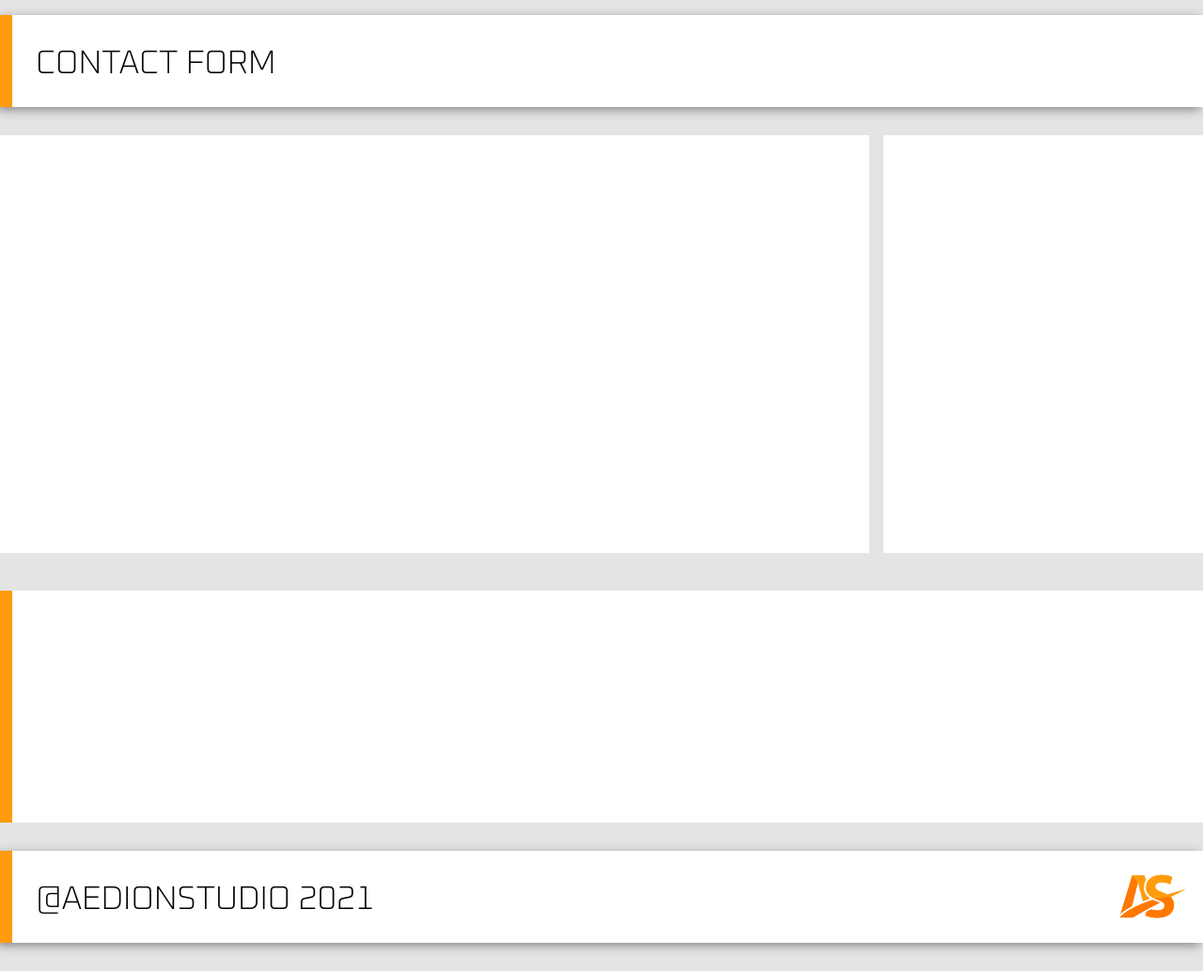
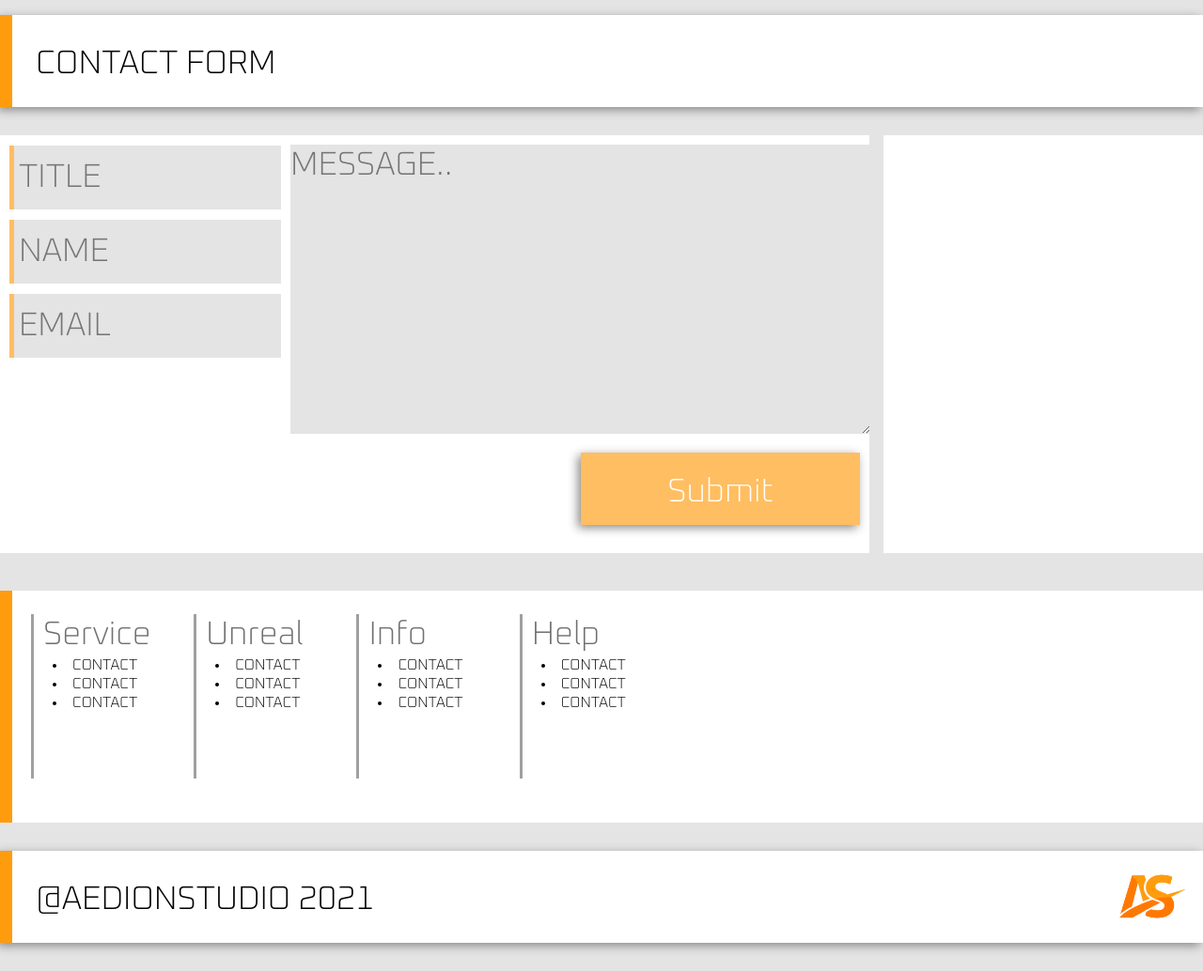
Before and after one commit to Mustafa566/AedionStudio-Site, a PHP site: page / in a window 1280 px wide; the page is wider, and only the part inside the window is pictured. Shown: the part 1783-2817 px from the top of that part at 94% size. Run offline with PHP 8.4, Linux system fonts and the light colour scheme.

Commit message:
new update

```diff
--- a/Website/index.html
+++ b/Website/index.html
@@ -115,23 +115,23 @@
             <div class="row bgWhite">
 
                 <!-- Buttons -->
-                <div class="column bgWhite">
-                    <div class="gameBtn boxShadow row bgWhite">
+                <div class="columnGame bgWhite">
+                    <div class="gameBtn boxShadow row bgWhite pointer">
                         <img src="./image/btnIcons/down2dieIcon.png" class="iconSize">
                         <p class="gameName w100 vrAlign bgWhite">DOWN2DIE</p>
                     </div>
 
-                    <div class="buyGameBtn boxShadow row bgWhite">
+                    <div class="buyGameBtn boxShadow row bgWhite pointer">
                         <img src="./image/btnIcons/steamIcon.png" class="iconSize">
                         <p class="gameName w100 vrAlign bgWhite">BUY GAME</p>
                     </div>
 
-                    <div class="socialAndTrelloBtn boxShadow row bgWhite">
+                    <div class="socialAndTrelloBtn boxShadow row bgWhite pointer">
                         <img src="./image/btnIcons/facebookIcon.png" class="iconSize">
                         <p class="gameName w100 vrAlign bgWhite">UPDATES</p>
                     </div>
 
-                    <div class="socialAndTrelloBtn boxShadow row bgWhite">
+                    <div class="socialAndTrelloBtn boxShadow row bgWhite pointer">
                         <img src="./image/btnIcons/trelloIcon.png" class="iconSize">
                         <p class="gameName w100 vrAlign bgWhite">TRELLO</p>
                     </div>
@@ -160,27 +160,27 @@
         <!-- Social media buttons -->
         <div class="row">
             <div class="socialDiv">
-                <img src="./image/socialBtn/facebookIcon.png" class="socicalIcon bgWhite">
+                <img src="./image/socialBtn/facebookIcon.png" class="socicalIcon bgWhite pointer">
                 <div class="line lineBlue"></div>
             </div>
             <div class="socialDiv">
-                <img src="./image/socialBtn/instagramIcon.png" class="socicalIcon bgWhite">
+                <img src="./image/socialBtn/instagramIcon.png" class="socicalIcon bgWhite pointer">
                 <div class="line linePink"></div>
             </div>
             <div class="socialDiv">
-                <img src="./image/socialBtn/twitterIcon.png" class="socicalIcon bgWhite">
+                <img src="./image/socialBtn/twitterIcon.png" class="socicalIcon bgWhite pointer">
                 <div class="line lineBabyBlue"></div>
             </div>
             <div class="socialDiv">
-                <img src="./image/socialBtn/snapchatIcon.png" class="socicalIcon bgWhite">
+                <img src="./image/socialBtn/snapchatIcon.png" class="socicalIcon bgWhite pointer">
                 <div class="line lineYellow"></div>
             </div>
             <div class="socialDiv">
-                <img src="./image/socialBtn/googleIcon.png" class="socicalIcon bgWhite">
+                <img src="./image/socialBtn/googleIcon.png" class="socicalIcon bgWhite pointer">
                 <div class="line lineBabyPurple"></div>
             </div>
             <div class="socialDiv">
-                <img src="./image/socialBtn/youtubeIcon.png" class="socicalIcon bgWhite">
+                <img src="./image/socialBtn/youtubeIcon.png" class="socicalIcon bgWhite pointer">
                 <div class="line lineRed"></div>
             </div>
         </div>
@@ -195,7 +195,23 @@
     <div class="gap"></div>
 
         <div class="row">
-            <div class="formDiv bgWhite"></div>
+            <div class="formDiv bgWhite">
+                <form>
+                    <div class="row bgWhite">
+                        <div class="formColumn bgWhite">
+                            <input type="text" placeholder="TITLE" class="formInput" required>
+                            <input type="text" placeholder="NAME" class="formInput" required>
+                            <input type="text" placeholder="EMAIL" class="formInput" required>
+                        </div>
+                        <div class="textareaColumn bgWhite">
+                            <textarea rows="7" cols="33" placeholder="MESSAGE.." class="textarea"></textarea>
+                        </div>
+                    </div>
+                    <div class="submitBtn boxShadow bgWhite">
+                        <p class="submitText transparant pointer">Submit</p>
+                    </div>
+                </form>
+            </div>
 
             <div class="sideDiv bgWhite"></div>
         </div>
@@ -204,7 +220,43 @@
 
         <!-- Footer div -->
         <div class="footer">
+            <div class="row bgWhite">
+                <div class="vrLine"></div>
+                <div class="service column bgWhite">
+                    <p class="footerHead bgWhite">Service</p>
+                    <li class="li bgWhite">CONTACT</li>
+                    <li class="li bgWhite">CONTACT</li>
+                    <li class="li bgWhite">CONTACT</li>
+                </div>
 
+                <div class="vrLine"></div>
+                <div class="service column bgWhite">
+                    <p class="footerHead bgWhite">Unreal</p>
+                    <li class="li bgWhite">CONTACT</li>
+                    <li class="li bgWhite">CONTACT</li>
+                    <li class="li bgWhite">CONTACT</li>
+                </div>
+
+                <div class="vrLine"></div>
+                <div class="service column bgWhite">
+                    <p class="footerHead bgWhite">Info</p>
+                    <li class="li bgWhite">CONTACT</li>
+                    <li class="li bgWhite">CONTACT</li>
+                    <li class="li bgWhite">CONTACT</li>
+                </div>
+
+                <div class="vrLine"></div>
+                <div class="service column bgWhite">
+                    <p class="footerHead bgWhite">Help</p>
+                    <li class="li bgWhite">CONTACT</li>
+                    <li class="li bgWhite">CONTACT</li>
+                    <li class="li bgWhite">CONTACT</li>
+                </div>
+
+                <div class="signUpDiv">
+
+                </div>
+            </div>
         </div>
 
     <div class="gap"></div>
--- a/Website/style.css
+++ b/Website/style.css
@@ -5,6 +5,8 @@
     background-color: #E4E4E4;
     font-family: 'Oxanium', cursive;
 }
+
+/* --------- Usefull classes --------- */
 
 /* Background color white */
 .bgWhite {
@@ -21,6 +23,17 @@
 .row {
     display: flex;
     flex-direction: row;
+}
+
+/* Column */
+.column {
+    display: flex;
+    flex-direction: column;
+}
+
+/* Transparant background color */
+.transparant {
+    background-color: transparent;
 }
 
 /* Create subject div */
@@ -56,15 +69,23 @@
     align-items: center;
 }
 
+/* Text of newSubject */
 .headerText {
     margin-top: 30px;
 }
 
+/* Flex wrap */
 .wrap {
     display: flex;
     flex-wrap: wrap;
 }
 
+/* Cursor click mode */
+.pointer {
+    cursor: pointer;
+}
+
+/* --------- html classes --------- */
 
 /* Orangje top bar */
 .topBar {
@@ -192,7 +213,7 @@
 }
 
 /* Coulumn of game div */
-.column {
+.columnGame {
     display: flex;
     flex-direction: column;
     padding: 5px 5px;
@@ -302,6 +323,55 @@
     height: 445px;
 }
 
+/* Title, name, email input div */
+.formColumn {
+    display: flex;
+    flex-direction: column;
+}
+
+/* Input form */
+.formInput {
+    font-size: 2.188rem;
+    width: 279px;
+    height: 68px;
+    margin: 11px 10px 0px 10px;
+    padding-left: 5px;
+    border: none;
+    border-left: 5px solid #FFBE61;
+}
+
+/* Textarea input div*/
+.textareaColumn {
+    display: flex;
+    flex-direction: column;
+    margin-left: auto;
+    margin-right: 10px;
+    margin-top: 10px;
+}
+
+/* Textarea */
+.textarea {
+    border: none;
+    font-size: 2.188rem;
+}
+
+/* Submit button */
+.submitBtn {
+    width: 297px;
+    height: 77px;
+    background-color: #FFBE61;
+    color: white;
+    font-size: 2.188rem;
+    text-align: center;
+    float: right;
+    margin: 20px 10px;
+}
+
+/* Submit text */
+.submitText {
+    margin-top: 20px;
+}
+
 /* Side div*/
 .sideDiv {
     width: 622px;
@@ -319,6 +389,28 @@
     border-left: 13px solid #FF9C0E;
 }
 
+/**/
+.service {
+    margin: 25px 0px;
+}
+
+.vrLine {
+    margin: 25px 10px;
+    width: 3px;
+    height: 175px;
+    background-color: #A0A0A0;
+}
+
+.footerHead {
+    font-size: 2.188rem;
+    color: #707070;
+}
+
+.li {
+    margin-left: 10px;
+    margin-right: 50px;
+}
+
 /* Copyright div*/
 .copyrightText {
     font-size: 1.75rem;
```
